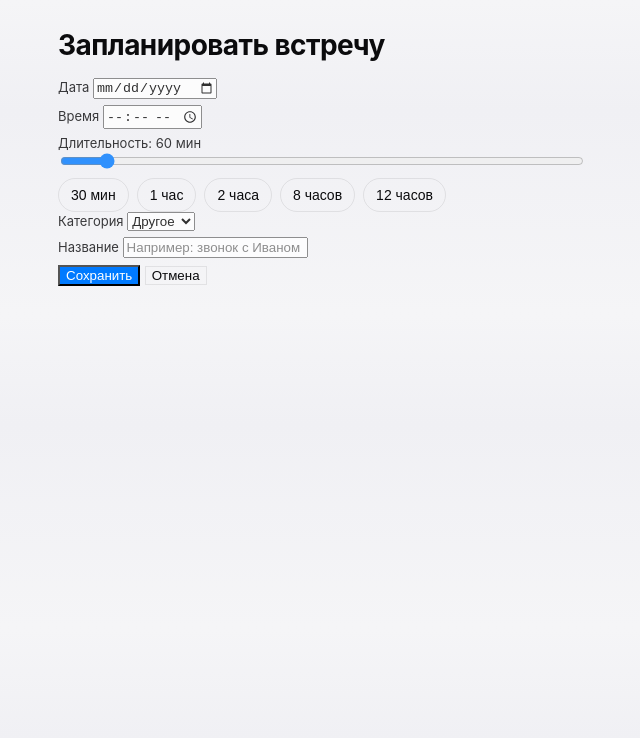
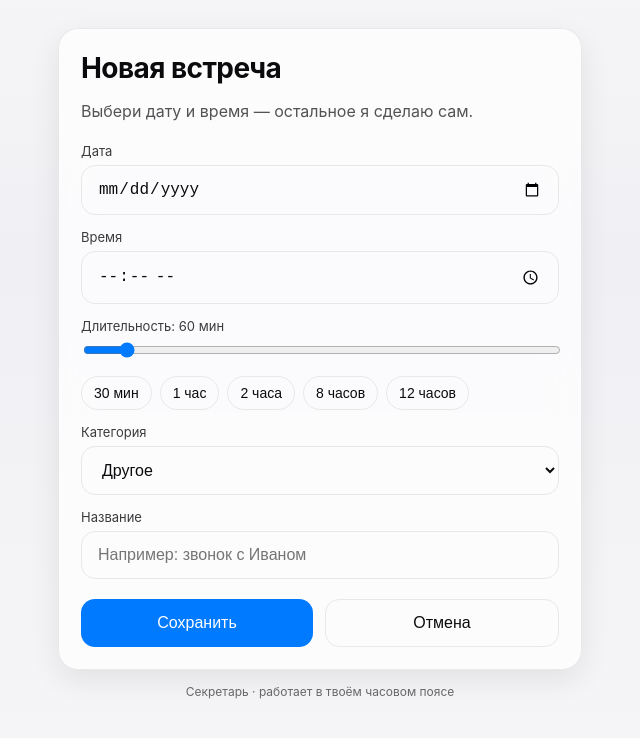
Before and after one commit to Anton-project11/tg-secretary-webapp, a plain HTML site: page index.html in a window 1280 px wide. Shown: the whole page, without its empty margins (320-960 px from the left). Drawn offline with Linux system fonts and the light colour scheme; a script that the page names is missing.

Commit message:
Update index.html

```diff
--- a/index.html
+++ b/index.html
@@ -2,27 +2,43 @@
 <html lang="ru">
 <head>
   <meta charset="utf-8" />
-  <meta name="viewport" content="width=device-width,initial-scale=1" />
+  <meta name="viewport" content="width=device-width, initial-scale=1, viewport-fit=cover" />
+  <meta name="theme-color" content="#0b0b0d" />
   <title>Секретарь — планирование</title>
+
+  <!-- iOS/Apple look & feel (внешний вид в styles.css) -->
   <link rel="stylesheet" href="styles.css" />
+
+  <!-- Telegram WebApp API -->
   <script src="https://telegram.org/js/telegram-web-app.js"></script>
+
+  <!-- Небольшие системные улучшения -->
+  <meta name="apple-mobile-web-app-capable" content="yes">
+  <meta name="apple-mobile-web-app-status-bar-style" content="black-translucent">
 </head>
 <body>
   <div class="wrap">
-    <h1>Запланировать встречу</h1>
+    <div class="card">
+      <h1>Новая встреча</h1>
+      <p class="subtitle">Выбери дату и время — остальное я сделаю сам.</p>
 
-    <label>Дата
-      <input id="date" type="date" required />
-    </label>
+      <div class="group">
+        <div>
+          <label for="date">Дата</label>
+          <input id="date" type="date" class="field" required />
+        </div>
 
-    <label>Время
-      <input id="time" type="time" step="300" required />
-    </label>
+        <div>
+          <label for="time">Время</label>
+          <input id="time" type="time" step="300" class="field" required />
+        </div>
 
-    <label>Длительность: <span id="durLabel">60 мин</span>
+        <div>
+          <label for="duration">Длительность: <span id="durLabel">60 мин</span></label>
           <input id="duration" type="range" min="5" max="720" step="5" value="60" />
-    </label>
-    <div class="chips">
+        </div>
+
+        <div class="chips" aria-label="Быстрые пресеты длительности">
           <button type="button" data-dur="30">30 мин</button>
           <button type="button" data-dur="60">1 час</button>
           <button type="button" data-dur="120">2 часа</button>
@@ -30,25 +46,32 @@
           <button type="button" data-dur="720">12 часов</button>
         </div>
 
-    <label>Категория
-      <select id="category">
+        <div>
+          <label for="category">Категория</label>
+          <select id="category" class="field">
             <option>Работа</option>
             <option>Личное</option>
             <option>Спорт</option>
             <option selected>Другое</option>
           </select>
-    </label>
+        </div>
 
-    <label>Название
-      <input id="title" type="text" placeholder="Например: звонок с Иваном" required />
-    </label>
-
-    <div class="actions">
-      <button id="save" class="primary">Сохранить</button>
-      <button id="cancel" class="ghost">Отмена</button>
+        <div>
+          <label for="title">Название</label>
+          <input id="title" type="text" class="field" placeholder="Например: звонок с Иваном" required />
         </div>
       </div>
 
+      <div class="row" role="group" aria-label="Действия">
+        <button id="save" class="button primary">Сохранить</button>
+        <button id="cancel" class="button ghost">Отмена</button>
+      </div>
+    </div>
+
+    <div class="footer">Секретарь · работает в твоём часовом поясе</div>
+  </div>
+
+  <!-- Логика формы: отправка данных в бота -->
   <script src="app.js"></script>
 </body>
 </html>
```
Lines whose indentation alone changed are shown as unchanged.
